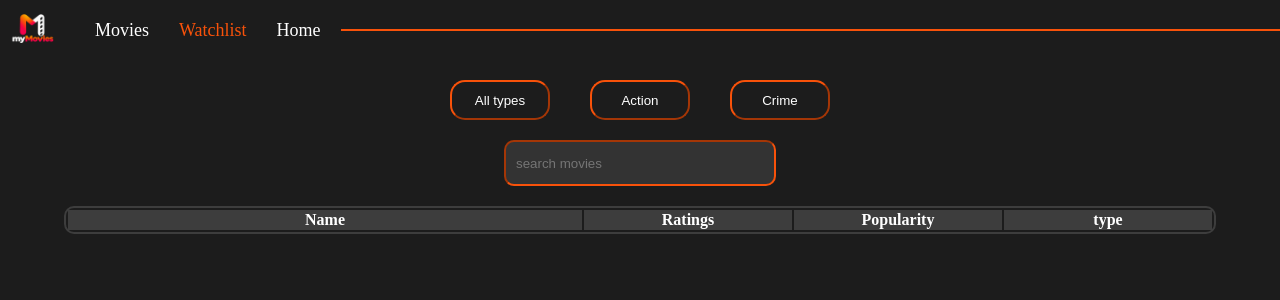
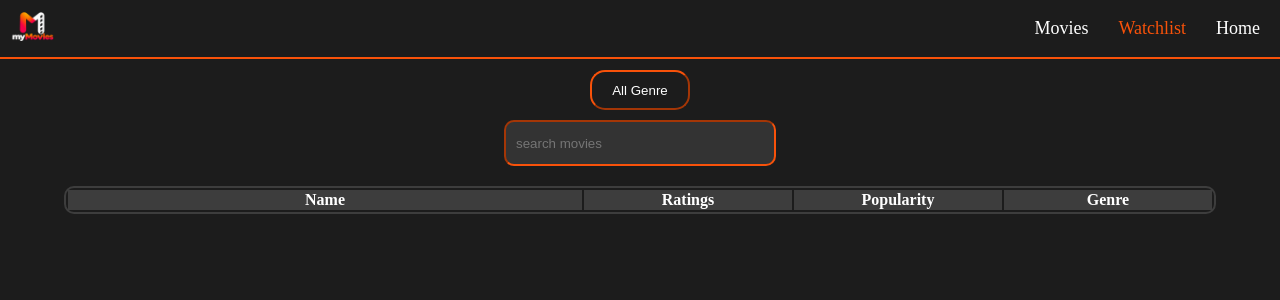
Before and after one commit to Girish-Shinagari/myMovies, a React app: page /watchlist in a window 1280 px wide. Shown: the top 300 px of the page. Built offline with nearby package versions, Linux system fonts and the light colour scheme; the HTML template or start-up script is replaced by a standard one.

Commit message:
implimenting genre buttons to display selected genre

```diff
--- a/src/App.css
+++ b/src/App.css
@@ -7,6 +7,7 @@
 #navbar {
   margin: 0px;
   display: flex;
+  flex-wrap: wrap;
   box-sizing: border-box;
   align-items: center;
   height: 60px;
@@ -191,17 +192,24 @@
   text-align: center;
 }
 
-#watchlist-buttons button {
+#clicked-button {
   width: 100px;
   height: 40px;
-  margin: 20px;
+  margin: 10px;
+  border-radius: 15px;
+  color:#f8520a;
+  border-color: #f8520a;
+}
+
+#unclicked-button{
+   width: 100px;
+  height: 40px;
+  margin: 10px;
   border-radius: 15px;
   border-color: #f8520a;
 }
 
-#watchlist-buttons button:hover {
-  color: #df6e3e;
-}
+
 
 #search-bar {
   text-align: center;
--- a/src/App.jsx
+++ b/src/App.jsx
@@ -14,7 +14,7 @@ function App() {
     let newWatchList = [...watchlist,movie];
     setWatchlist(newWatchList);
     localStorage.setItem('storage', JSON.stringify(newWatchList));
-    console.log(newWatchList) ;
+
   }
 
    function handleRemoveFromWatchList(movie) {
--- a/src/components/Watchlist.jsx
+++ b/src/components/Watchlist.jsx
@@ -1,14 +1,30 @@
-import react, { useState } from 'react'
+import react, { useState,useEffect } from 'react'
 
 import genreids from '../Utility/genre'
 
 function Watchlist({watchlist, handleRemoveFromWatchList}) {
 
   const [search,setSearch] = useState("")
+  const [genreList,setGenreList] = useState(["All types"])
+  const [currentGenre,setCurrentGenre] = useState("All types")
 
   function handleSearch(e) {
     setSearch(e.target.value)
   }
+
+  function handleButtonClick(genre) {
+    setCurrentGenre(genre)
+  }
+
+  useEffect(()=>{
+     let temp = watchlist.map((movie)=>{
+      return genreids[movie.genre_ids[0]]
+     })
+     temp = new Set(temp)
+     setGenreList(['All Genre',...temp])
+  },[watchlist])
+
+
   return (
     <>
 
@@ -16,9 +32,11 @@ function Watchlist({watchlist, handleRemoveFromWatchList}) {
       <div id="watchList-section-one">
 
         <div id="watchlist-buttons">
-          <button>All types</button>
-          <button>Action</button>
-          <button>Crime</button>
+          {genreList.map((genre)=>{
+            return (
+              <button onClick={()=>{handleButtonClick(genre)}} id={currentGenre == genre ? "clicked-button" : "unclicked-button"}>{genre}</button>
+            )
+          })}
         </div>
 
         <div id='search-bar'>
@@ -33,12 +51,18 @@ function Watchlist({watchlist, handleRemoveFromWatchList}) {
               <th style={{ width: '40vw' }}>Name</th>
               <th >Ratings</th>
               <th >Popularity</th>
-              <th >type</th>
+              <th >Genre</th>
             </tr >
           </thead >
 
           <tbody>
             {watchlist.filter((movie)=>{
+              if(currentGenre == "All Genre"){
+                return true
+              }else{
+                return genreids[movie.genre_ids[0]] == currentGenre
+              }
+            }).filter((movie)=>{
                 return movie.title.toLowerCase().includes(search.toLocaleLowerCase())
 
             }).map((movie) => {
```
